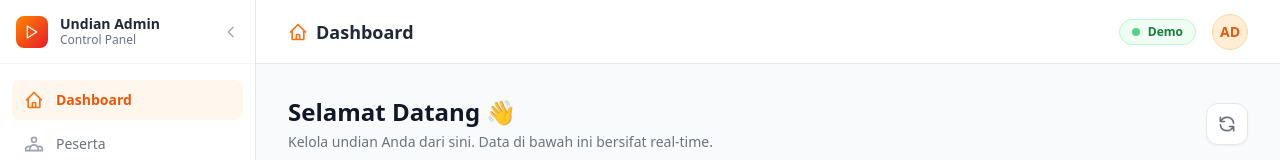
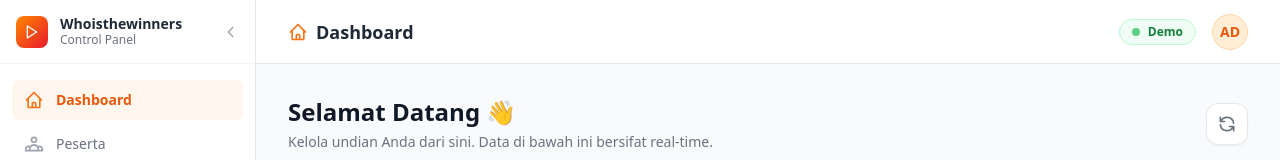
Before and after one commit to yogasara22/frontend-undian-app, a Next.js app: page /dashboard in a window 1280 px wide. Shown: the top 160 px of the page. Built offline with nearby package versions, Linux system fonts and the light colour scheme; no server answers; sample sign-in values are in the browser's storage.

Commit message:
refactor: update application title and dashboard label to 'Whoisthewinners'

```diff
--- a/app/dashboard/layout.tsx
+++ b/app/dashboard/layout.tsx
@@ -113,7 +113,7 @@ export default function DashboardLayout({ children }: { children: React.ReactNod
           </div>
           {(sidebarOpen || mobileMenuOpen) && (
             <div className="overflow-hidden">
-              <p className="font-bold text-sm leading-tight text-gray-800">Undian Admin</p>
+              <p className="font-bold text-sm leading-tight text-gray-800">Whoisthewinners</p>
               <p className="text-gray-500 text-xs">Control Panel</p>
             </div>
           )}
--- a/app/layout.tsx
+++ b/app/layout.tsx
@@ -8,7 +8,7 @@ const poppins = Poppins({ weight: ['400', '700', '900'], subsets: ['latin'], var
 const bebasNeue = Bebas_Neue({ weight: '400', subsets: ['latin'], variable: '--font-bebas' });
 
 export const metadata: Metadata = {
-  title: 'Aplikasi Undian',
+  title: 'Whoisthewinners',
   description: 'Aplikasi undian untuk acara Anda',
   icons: {
     icon: '/icon.png',
```
